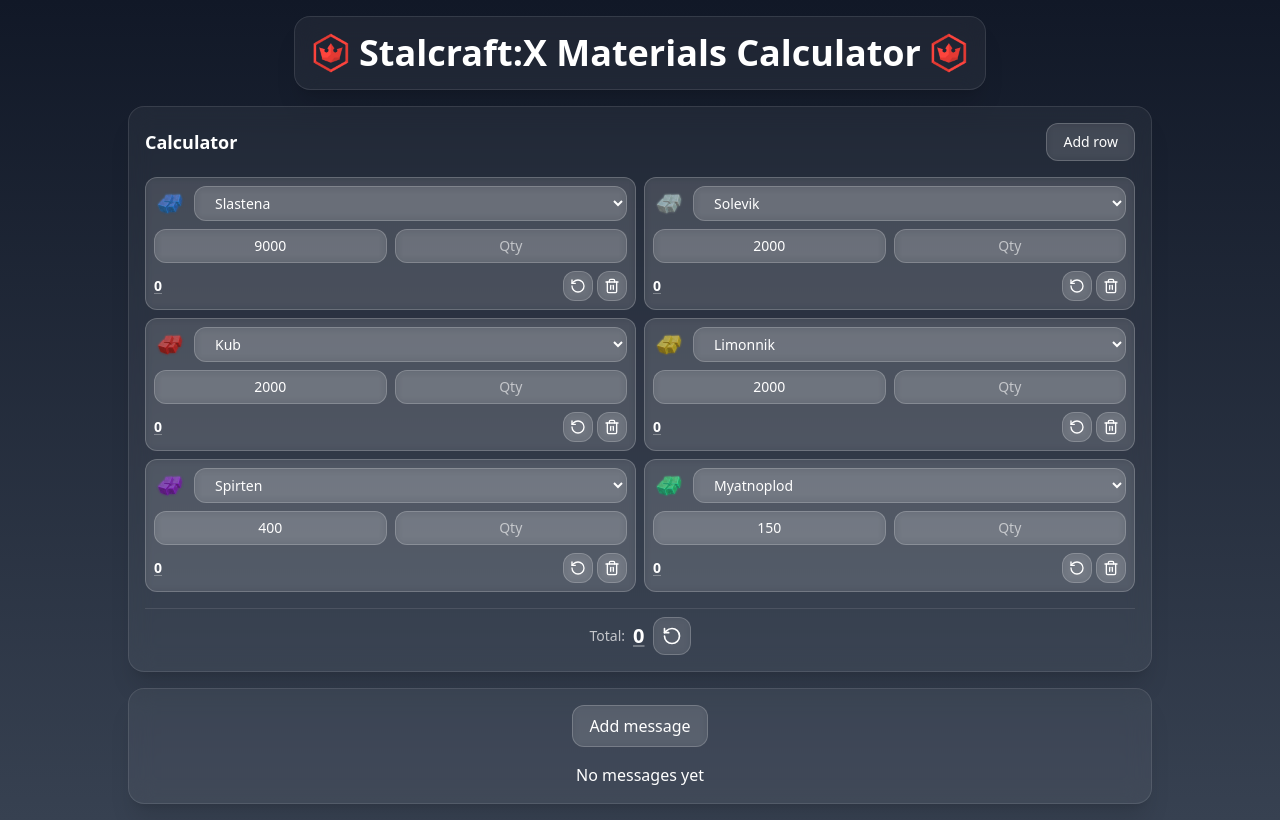
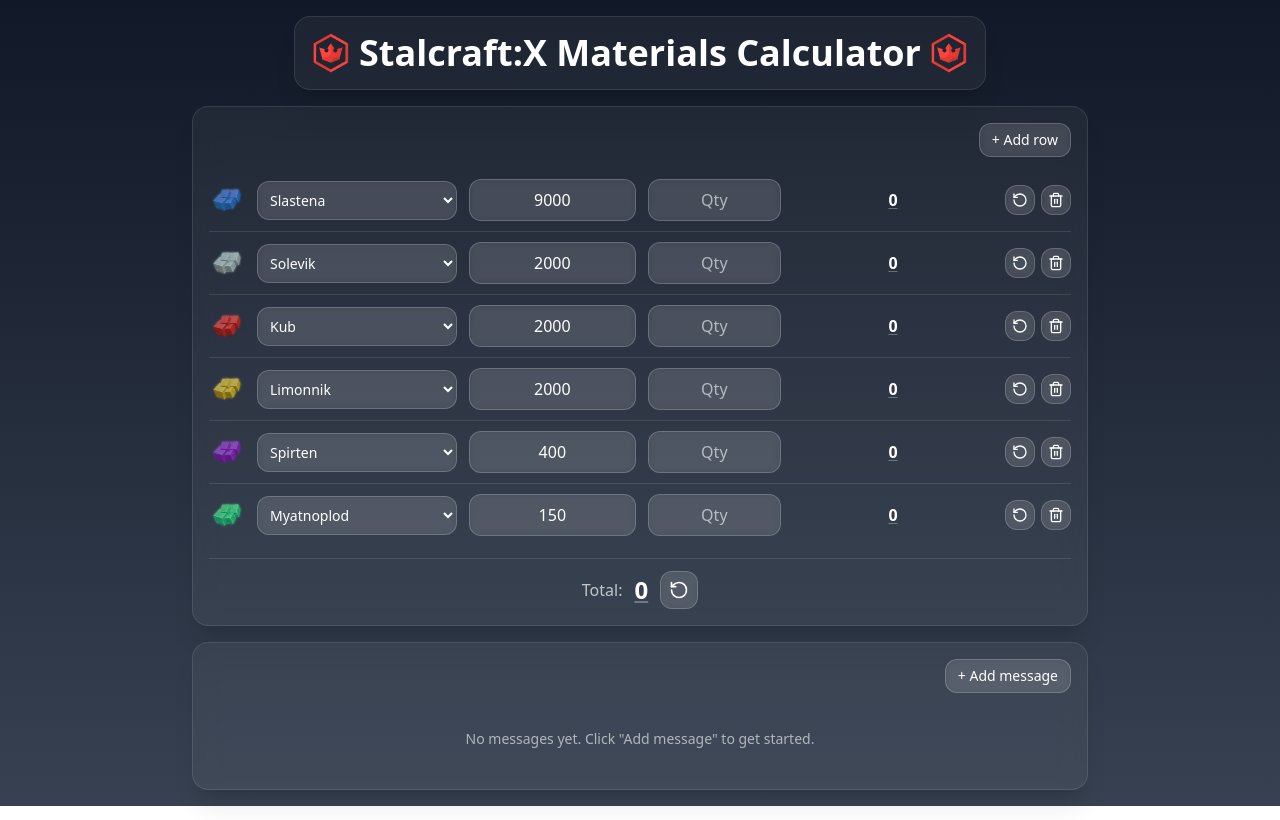
Before and after one commit to Falxns/sc-calculator-app, a React (Vite) app: page / in a window 1280 px wide. Built offline with nearby package versions, Linux system fonts and the light colour scheme.

Commit message:
upd: layout

```diff
--- a/src/App.tsx
+++ b/src/App.tsx
@@ -9,7 +9,7 @@ const App: React.FC = () => {
     <ErrorBoundary>
       <div className="flex flex-col gap-4">
         <Header />
-        <main className="flex flex-col gap-4 w-full max-w-5xl mx-auto">
+        <main className="flex flex-col gap-4 w-full max-w-4xl mx-auto">
           <PriceCalculator />
           <MessageBuilder />
         </main>
--- a/src/components/CalculatorRow/CalculatorRow.tsx
+++ b/src/components/CalculatorRow/CalculatorRow.tsx
@@ -31,9 +31,8 @@ const CalculatorRow = ({
 
   const handleChange = (e: React.ChangeEvent<HTMLInputElement>, key: 'price' | 'quantity') => {
     const raw = e.target.value;
-    if (rejectRawInput(raw)) {
-      return;
-    }
+    if (rejectRawInput(raw)) return;
+
     const nextValue = raw === '' ? 0 : Number(raw);
     setCalculatorState((prev) => ({
       ...prev,
@@ -44,8 +43,7 @@ const CalculatorRow = ({
   };
 
   const handleMaterialChange = (e: React.ChangeEvent<HTMLSelectElement>) => {
-    const nextImgSrc = e.target.value;
-    const material = MATERIALS.find((m) => m.imgSrc === nextImgSrc);
+    const material = MATERIALS.find((m) => m.imgSrc === e.target.value);
     if (!material) return;
 
     setCalculatorState((prev) => ({
@@ -67,22 +65,17 @@ const CalculatorRow = ({
     }));
   };
 
-  const handleCopySubtotal = () => {
-    onCopy(subtotal);
-  };
-
   return (
-    <div className="glass-effect flex flex-col gap-2 p-2 w-full">
-      <div className="flex items-center gap-2">
+    <div className="flex flex-wrap items-center gap-2 py-2.5 border-b border-white/10 last:border-b-0 w-full sm:grid sm:grid-cols-[auto_minmax(7rem,1.2fr)_minmax(5rem,1fr)_minmax(4rem,0.8fr)_minmax(6rem,1.2fr)_auto] sm:gap-x-3 sm:gap-y-0">
       <img
         src={`${import.meta.env.BASE_URL}assets/${imgSrc}.png`}
         alt={imgSrc}
-          className="w-8 h-8 shrink-0"
+        className="w-9 h-9 shrink-0"
       />
       <select
-          className="input flex-1 min-w-0 py-1.5 text-sm"
+        className="input py-2 px-2 text-sm w-full min-w-[7rem] flex-1 sm:flex-none sm:min-w-0"
         value={imgSrc}
-          aria-label={`Material for row ${imgSrc}`}
+        aria-label={`Material for ${imgSrc}`}
         onChange={handleMaterialChange}
       >
         {MATERIALS.map((material) => (
@@ -91,10 +84,8 @@ const CalculatorRow = ({
           </option>
         ))}
       </select>
-      </div>
-      <div className="flex items-center gap-2">
       <input
-          className="input w-full min-w-0 py-1.5 text-sm text-center"
+        className="input py-2 text-base text-center w-full min-w-[5rem] flex-1 sm:flex-none sm:min-w-0"
         type="number"
         value={price === 0 ? '' : price}
         placeholder="Price"
@@ -103,7 +94,7 @@ const CalculatorRow = ({
         onKeyDown={excludeSpecialCharacters}
       />
       <input
-          className="input w-full min-w-0 py-1.5 text-sm text-center"
+        className="input py-2 text-base text-center w-full min-w-[4rem] flex-1 sm:flex-none sm:min-w-0"
         type="number"
         value={quantity === 0 ? '' : quantity}
         placeholder="Qty"
@@ -111,17 +102,15 @@ const CalculatorRow = ({
         onChange={(e) => handleChange(e, 'quantity')}
         onKeyDown={excludeSpecialCharacters}
       />
-      </div>
-      <div className="flex items-center justify-between gap-2">
       <button
         type="button"
-          className="copyable text-sm font-bold hover:text-white/80 transition-colors"
+        className="copyable text-base font-semibold text-center w-full min-w-[5rem] flex-1 sm:flex-none sm:min-w-0 py-2"
         aria-label={`Copy subtotal ${subtotal}`}
-          onClick={handleCopySubtotal}
+        onClick={() => onCopy(subtotal)}
       >
         {subtotal.toLocaleString()}
       </button>
-        <div className="flex items-center gap-1">
+      <div className="flex items-center gap-1.5 shrink-0 ml-auto sm:ml-0">
         <button
           type="button"
           className="btn w-auto p-1.5"
@@ -140,7 +129,6 @@ const CalculatorRow = ({
         </button>
       </div>
     </div>
-    </div>
   );
 };
 
--- a/src/components/MessageBuilder/MessageBuilder.tsx
+++ b/src/components/MessageBuilder/MessageBuilder.tsx
@@ -63,13 +63,23 @@ const MessageBuilder = () => {
   };
 
   return (
-    <section className="glass-container flex-col gap-4 w-full">
-      <button type="button" className="btn w-auto" onClick={handleAddMessage}>
-        Add message
+    <section className="glass-container flex-col gap-3 w-full">
+      <div className="flex items-center justify-end w-full">
+        <button
+          type="button"
+          className="btn w-auto text-sm py-1.5 px-3"
+          onClick={handleAddMessage}
+        >
+          + Add message
         </button>
-      {builderState.messages.length === 0 && (
-        <p className="text-base font-medium">No messages yet</p>
-      )}
+      </div>
+
+      {builderState.messages.length === 0 ? (
+        <p className="text-sm text-white/60 text-center py-6">
+          No messages yet. Click &quot;Add message&quot; to get started.
+        </p>
+      ) : (
+        <div className="w-full">
           {builderState.messages.map((message) => (
             <MessageComponent
               key={message.id}
@@ -79,6 +89,9 @@ const MessageBuilder = () => {
               handleDeleteMessage={requestDeleteMessage}
             />
           ))}
+        </div>
+      )}
+
       <Toast toast={toast} />
       {createPortal(
         <ConfirmModal
--- a/src/components/MessageComponent/MessageComponent.tsx
+++ b/src/components/MessageComponent/MessageComponent.tsx
@@ -19,22 +19,22 @@ const MessageComponent = ({
   const { id, content } = message;
 
   return (
-    <div className="flex justify-center items-start gap-4 w-full">
+    <div className="flex items-stretch gap-3 w-full py-2.5 border-b border-white/10 last:border-b-0">
       <textarea
-        className="input w-full max-w-md h-32 resize-none"
+        className="input flex-1 min-w-0 min-h-28 py-2 px-3 text-base resize-y"
         value={content}
         onChange={(e) => handleChangeMessage(id, e)}
         placeholder="Enter your message here"
         aria-label={`Message ${id.slice(0, 8)}...`}
       />
-      <div className="flex flex-col justify-center items-center gap-2">
+      <div className="flex flex-col justify-center gap-1.5 shrink-0">
         <button
           type="button"
           className="btn w-auto p-2"
           aria-label="Copy"
           onClick={() => handleCopyMessage(content)}
         >
-          <CopyIcon className="w-5 h-5" />
+          <CopyIcon className="w-4 h-4" />
         </button>
         <button
           type="button"
@@ -42,7 +42,7 @@ const MessageComponent = ({
           aria-label="Delete"
           onClick={() => handleDeleteMessage(id)}
         >
-          <TrashIcon className="w-5 h-5" />
+          <TrashIcon className="w-4 h-4" />
         </button>
       </div>
     </div>
--- a/src/components/PriceCalculator/PriceCalculator.tsx
+++ b/src/components/PriceCalculator/PriceCalculator.tsx
@@ -51,20 +51,19 @@ const PriceCalculator = () => {
   };
 
   return (
-    <section className="glass-container flex-col gap-4 w-full">
-      <div className="flex items-center justify-between w-full gap-2">
-        <h2 className="text-lg font-semibold">Calculator</h2>
-        <button type="button" className="btn w-auto text-sm" onClick={addRow}>
-          Add row
+    <section className="glass-container flex-col gap-3 w-full">
+      <div className="flex items-center justify-end w-full">
+        <button type="button" className="btn w-auto text-sm py-1.5 px-3" onClick={addRow}>
+          + Add row
         </button>
       </div>
 
       {calculatorState.calculators.length === 0 ? (
-        <p className="text-base font-medium text-white/70 text-center py-4">
+        <p className="text-sm text-white/60 text-center py-6">
           No materials yet. Click &quot;Add row&quot; to get started.
         </p>
       ) : (
-        <div className="grid grid-cols-1 sm:grid-cols-2 gap-2 w-full">
+        <div className="w-full">
           {calculatorState.calculators.map((calculator) => (
             <CalculatorRow
               key={calculator.id}
@@ -77,11 +76,11 @@ const PriceCalculator = () => {
         </div>
       )}
 
-      <div className="flex flex-col sm:flex-row items-center justify-center gap-2 w-full pt-2 border-t border-white/10">
-        <span className="text-sm text-white/70">Total:</span>
+      <div className="flex items-center justify-center gap-3 w-full pt-3 border-t border-white/10">
+        <span className="text-base text-white/70">Total:</span>
         <button
           type="button"
-          className="copyable text-xl font-bold hover:text-white/80 transition-colors"
+          className="copyable text-2xl font-bold"
           aria-label={`Copy total ${total}`}
           onClick={() => handleCopy(total)}
         >
```
Lines whose indentation alone changed are shown as unchanged.
